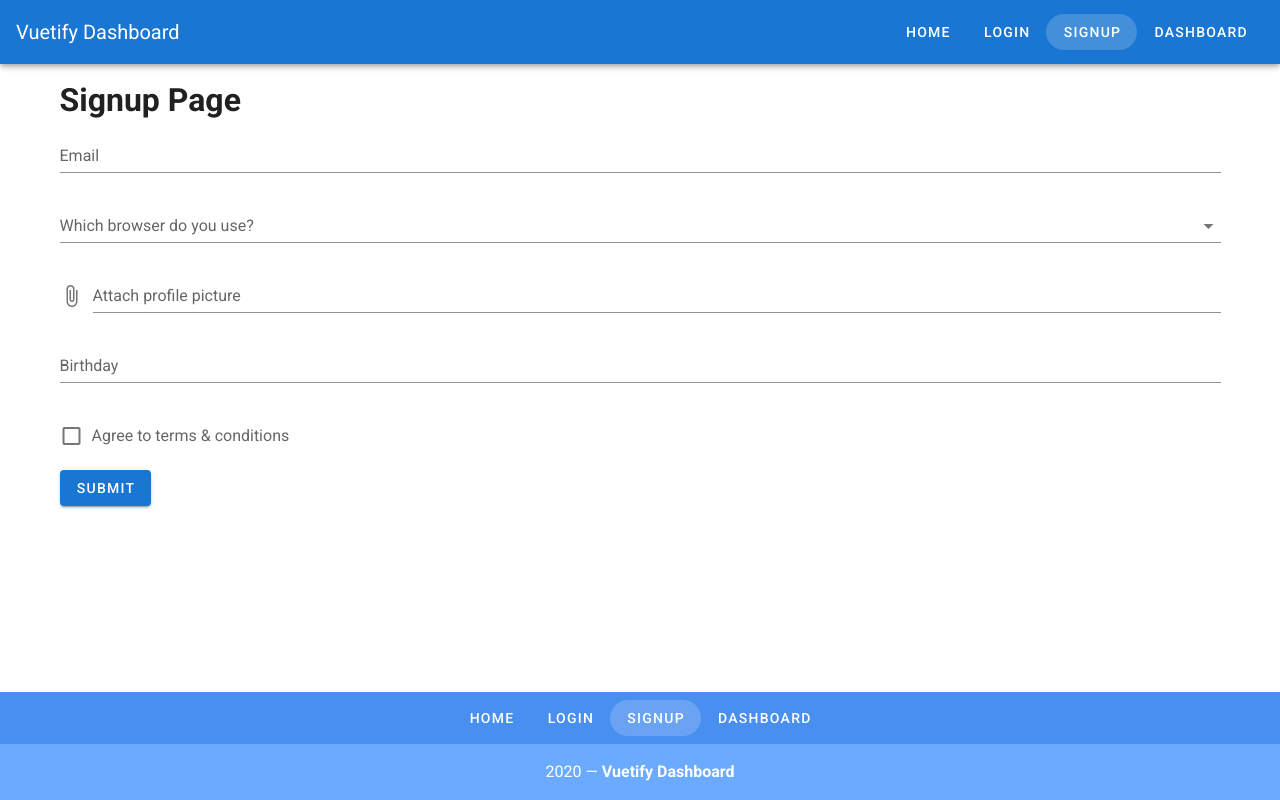
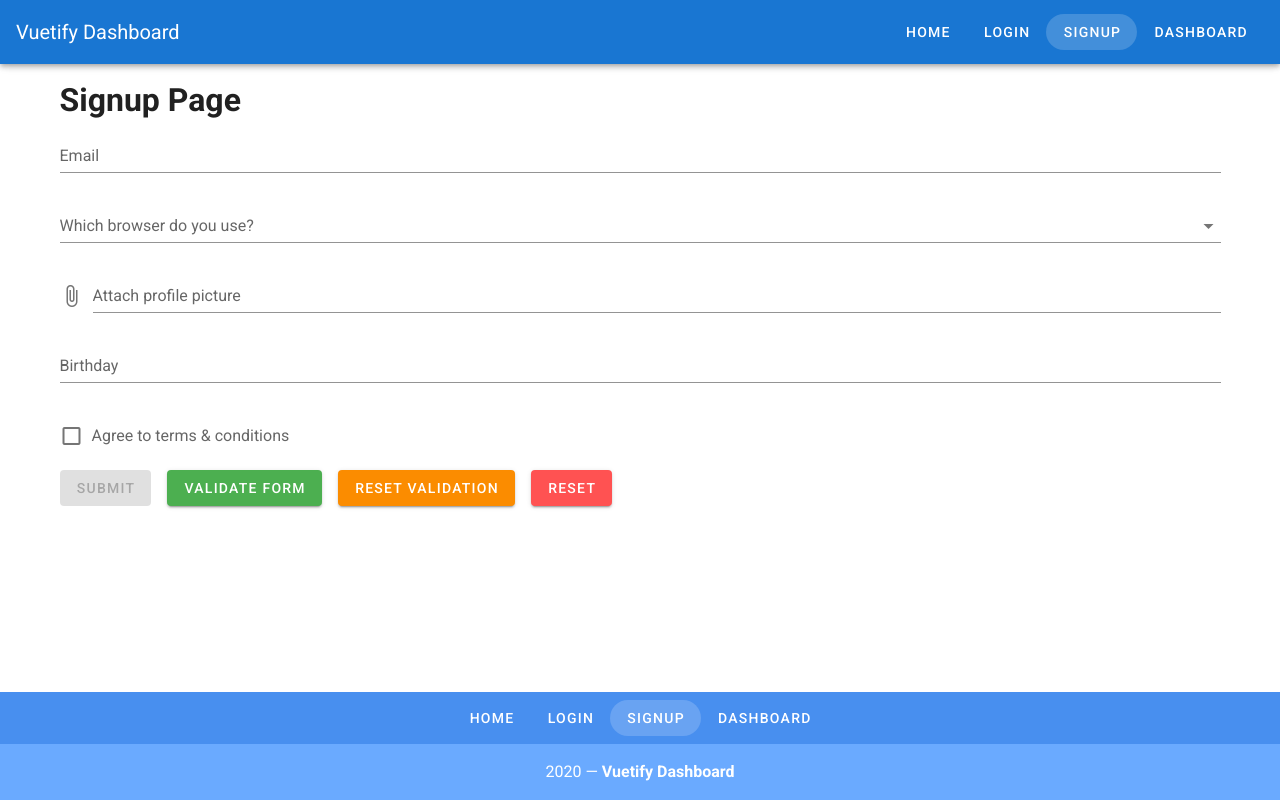
Before and after one commit to takuyaKIKUCHI99/vuefify-dashboard, a Vue app: page /signup in a window 1280 px wide. Built offline with nearby package versions, Linux system fonts and the light colour scheme.

Commit message:
Form validation

```diff
--- a/src/views/Signup.vue
+++ b/src/views/Signup.vue
@@ -3,8 +3,14 @@
     <v-row>
       <v-col>
         <h1>Signup Page</h1>
-        <v-form>
-          <v-text-field label="Email" type="email" />
+        <v-form ref="signUpForm" v-model="formValidity">
+          <v-text-field
+            label="Email"
+            type="email"
+            v-model="email"
+            :rules="emailRules"
+          />
+
           <v-autocomplete label="Which browser do you use?" :items="browsers" />
           <v-file-input label="Attach profile picture" />
 
@@ -29,8 +35,25 @@
             <v-date-picker v-model="birthday" @input="birthdayMenu = false"></v-date-picker>
           </v-menu>
 
-          <v-checkbox label="Agree to terms & conditions" />
-          <v-btn type="submit" color="primary">Submit</v-btn>
+          <v-checkbox
+            label="Agree to terms & conditions"
+            v-model="agreeToTerms"
+            :rules="agreeToTermsRules"
+            required
+          />
+
+          <v-btn type="submit" color="primary" class="mr-4" :disabled="!formValidity">
+            Submit
+          </v-btn>
+          <v-btn color="success" class="mr-4" @click="validateForm">
+            Validate Form
+          </v-btn>
+          <v-btn color="warning" class="mr-4" @click="resetValidation">
+            Reset Validation
+          </v-btn>
+          <v-btn color="error" @click="resetForm">
+            Reset
+          </v-btn>
         </v-form>
       </v-col>
     </v-row>
@@ -42,11 +65,45 @@
   name: "Signup",
   data() {
     return {
+      // Form input
+      email: "",
+      birthday: "",
+      agreeToTerms: false,
+      // Form component attributes
       date: new Date().toISOString().substr(0, 10),
-      birthday: "",
       birthdayMenu: false,
       browsers: ["Chrome", "Firefox", "Safari", "Edge", "Brave"],
+      formValidity: false,
+      // Rules
+      emailRules: [
+        (value) => value.indexOf("@") !== 0 || "Email should have a username.",
+        (value) => value.includes("@") || "Email should include an @ symbol.",
+        (value) =>
+          value.indexOf(".") - value.indexOf("@") > 1 ||
+          "Email should contain a valid domain.",
+        (value) =>
+          value.includes(".") || "Email should include a period symbol.",
+        (value) =>
+          value.indexOf(".") <= value.length - 3 ||
+          "Email should contain a valid domain extension.",
+      ],
+      agreeToTermsRules: [
+        (value) =>
+          !!value ||
+          "You must agree to the terms and conditions to sign up for an account.",
+      ],
     };
+  },
+  methods: {
+    resetForm() {
+      this.$refs.signUpForm.reset();
+    },
+    resetValidation() {
+      this.$refs.signUpForm.resetValidation();
+    },
+    validateForm() {
+      this.$refs.signUpForm.validate();
+    },
   },
 };
 </script>
```
